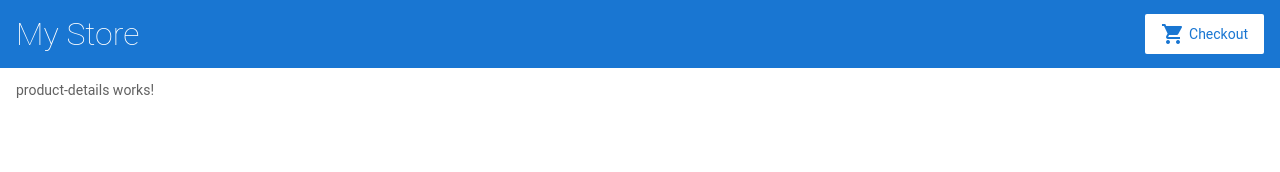
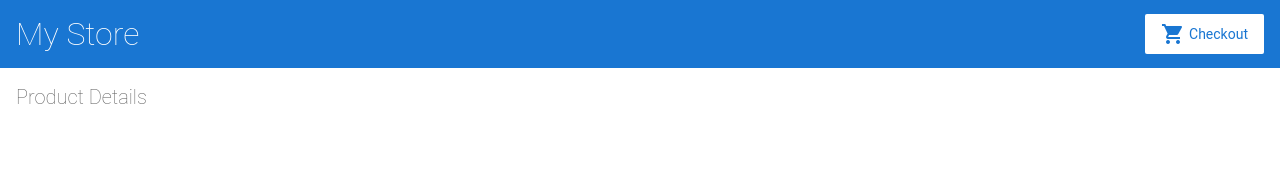
Before and after one commit to Guarito/angular-started, an Angular app: page /products/1 in a window 1280 px wide. Shown: the top 172 px of the page. Built offline with nearby package versions, Linux system fonts and the light colour scheme.

Commit message:
adding product details component and route

```diff
--- a/src/app/product-details/product-details.component.html
+++ b/src/app/product-details/product-details.component.html
@@ -1 +1,7 @@
-<p>product-details works!</p>
+<h2>Product Details</h2>
+
+<div *ngIf="product">
+  <h3>{{ product.name }}</h3>
+  <h4>{{ product.price | currency }}</h4>
+  <p>{{ product.description }}</p>
+</div>
--- a/src/app/product-details/product-details.component.ts
+++ b/src/app/product-details/product-details.component.ts
@@ -1,15 +1,14 @@
 import { Component, OnInit } from '@angular/core';
-
+import { ActivatedRoute } from '@angular/router';
+import { Product, products } from '../products';
 @Component({
   selector: 'app-product-details',
   templateUrl: './product-details.component.html',
-  styleUrls: ['./product-details.component.css']
+  styleUrls: ['./product-details.component.css'],
 })
 export class ProductDetailsComponent implements OnInit {
+  product: Product | undefined;
+  constructor(private route: ActivatedRoute) {}
 
-  constructor() { }
-
-  ngOnInit(): void {
-  }
-
+  ngOnInit(): void {}
 }
```
